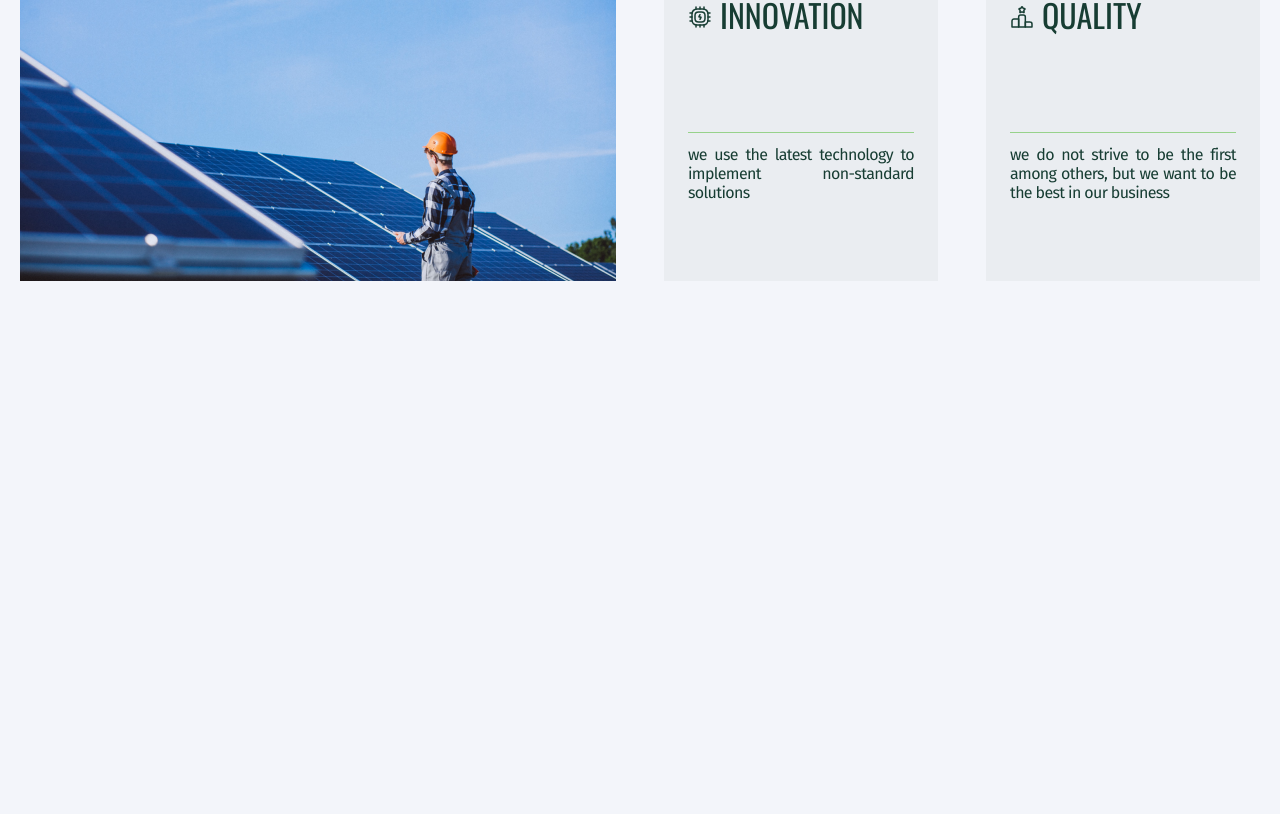
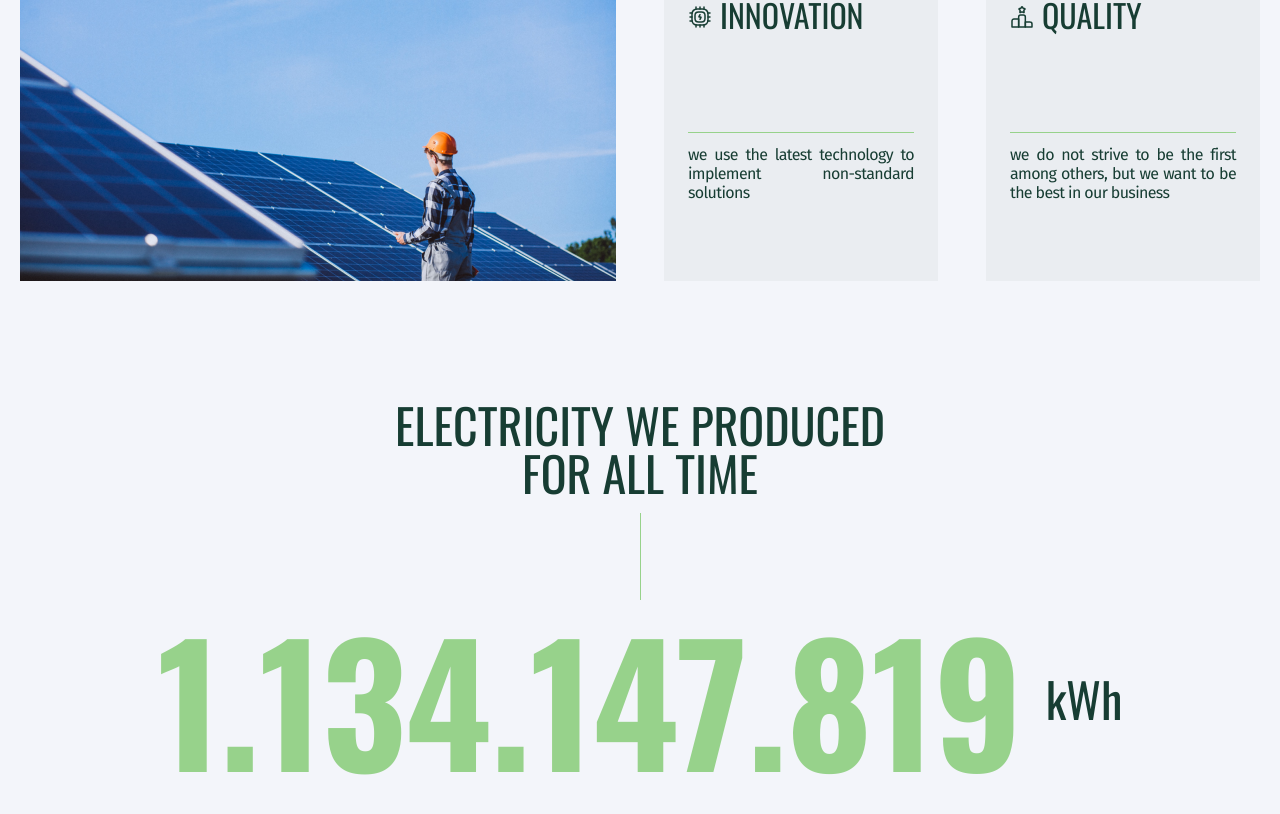
Before and after one commit to HronaOlha/Ecosolution-test, a React (Create React App) app: page / in a window 1280 px wide. Shown: the part 1772-2586 px from the top of the page. Before the commit the page ends 2113 px from the top, so only its background shows below. Built offline with nearby package versions, Linux system fonts and the light colour scheme.

Commit message:
feature: add Electricity section

```diff
--- a/src/components/App.jsx
+++ b/src/components/App.jsx
@@ -3,7 +3,7 @@ import { useState, useEffect } from 'react';
 import Header from './Header/Header';
 import Main from './Main/Main';
 import Values from './Values/Values';
-// import Electricity from './components/Electricity/Electricity';
+import Electricity from './Electricity/Electricity';
 // import Cases from './components/Cases/Cases';
 // import Faq from './components/Faq/Faq';
 // import Contact from './components/Contact/Contact';
@@ -38,8 +38,8 @@ function App() {
       <Header deviceType={deviceType} />
       <Main />
       <Values deviceType={deviceType} />
-      {/* <Electricity />
-      <Cases deviceType={deviceType} />
+      <Electricity />
+      {/* <Cases deviceType={deviceType} />
       <Faq />
       <Contact />
       <Footer /> */}
--- /dev/null
+++ b/src/components/Electricity/Electricity.jsx
@@ -0,0 +1,44 @@
+import { useState, useEffect } from "react";
+
+import {
+  ElectricitySection,
+  ElectricityTitle,
+  ElectricityCounter,
+  VerticalLine,
+} from "./Electricity.styled";
+
+const Electricity = () => {
+  const [electricity, setElectricity] = useState(() => {
+    const savedElectricity = localStorage.getItem("electricity");
+    return savedElectricity ? parseInt(savedElectricity, 10) : 1134147814;
+  });
+
+  const numberFormat = (n) => {
+    return n.toString().replace(/\B(?=(\d{3})+(?!\d))/g, ".");
+  };
+
+  useEffect(() => {
+    const intervalId = setInterval(() => {
+      setElectricity((prevElectricity) => {
+        const newElectricity = prevElectricity + 1;
+        localStorage.setItem("electricity", newElectricity.toString());
+        return newElectricity;
+      });
+    }, 1000);
+
+    return () => clearInterval(intervalId);
+  }, []);
+
+  return (
+    <ElectricitySection>
+      <ElectricityTitle>Electricity we produced for all time</ElectricityTitle>
+      <VerticalLine />
+      <ElectricityCounter>
+        <p>{numberFormat(electricity)}</p>
+        <span>kWh</span>
+      </ElectricityCounter>
+    </ElectricitySection>
+  );
+};
+
+export default Electricity;
--- /dev/null
+++ b/src/components/Electricity/Electricity.styled.js
@@ -0,0 +1,72 @@
+import styled from "styled-components";
+
+export const ElectricitySection = styled.section`
+  font-family: ${({ theme }) => theme.fonts.heading};
+`;
+
+export const ElectricityTitle = styled.h2`
+  padding: 0 17px;
+
+  text-align: center;
+
+  @media screen and (${({ theme }) => theme.media.tablet}) {
+    padding: 0 141px;
+  }
+  @media screen and (${({ theme }) => theme.media.desktop}) {
+    padding: 0 340px;
+    margin-bottom: 16px;
+  }
+`;
+
+export const VerticalLine = styled.div`
+  margin: 0 auto 24px;
+  border-left: 1px solid ${({ theme }) => theme.colors.mainGreen};
+  height: 48px;
+  width: 1px;
+
+  @media screen and (${({ theme }) => theme.media.tablet}) {
+    height: 87px;
+  }
+  @media screen and (${({ theme }) => theme.media.desktop}) {
+    margin-bottom: 16px;
+  }
+`;
+
+export const ElectricityCounter = styled.div`
+  display: flex;
+  justify-content: center;
+  align-items: center;
+  gap: 8px;
+
+  @media screen and (${({ theme }) => theme.media.tablet}) {
+    gap: 24px;
+  }
+
+  & > p {
+    display: inline-block;
+
+    font-size: ${({ theme }) => theme.fontSizes.extraLarge.m};
+    line-height: 48px;
+    font-weight: ${({ theme }) => theme.fontWeights.bold};
+    color: ${({ theme }) => theme.colors.mainGreen};
+
+    @media screen and (${({ theme }) => theme.media.tablet}) {
+      font-size: ${({ theme }) => theme.fontSizes.extraLarge.xl};
+      line-height: 100px;
+    }
+    @media screen and (${({ theme }) => theme.media.desktop}) {
+      font-size: ${({ theme }) => theme.fontSizes.extraLarge.xxl};
+      line-height: 164px;
+    }
+  }
+  & > span {
+    font-size: ${({ theme }) => theme.fontSizes.xl};
+
+    @media screen and (${({ theme }) => theme.media.tablet}) {
+      font-size: ${({ theme }) => theme.fontSizes.xxl};
+    }
+    @media screen and (${({ theme }) => theme.media.desktop}) {
+      font-size: ${({ theme }) => theme.fontSizes.extraLarge.m};
+    }
+  }
+`;
```
